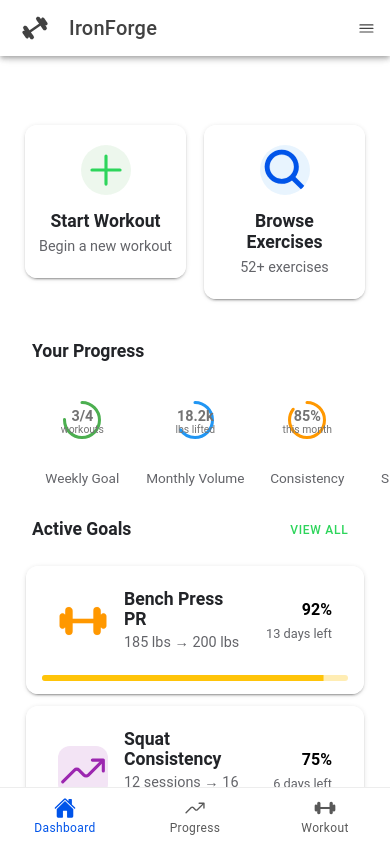
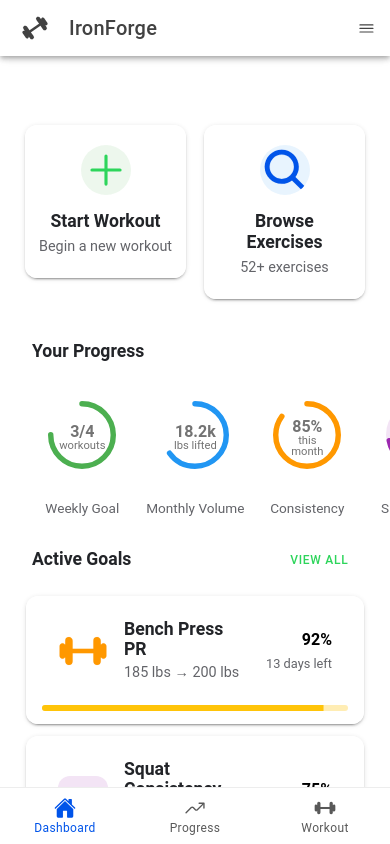
Before and after one commit to brentmaggard/ironforge-ionic, a React (Vite) app: page /dashboard in a window 390 px wide. Built offline with nearby package versions, Linux system fonts and the light colour scheme.

Commit message:
Update Dashboard styles: manual CSS improvements, layout tweaks, and bug fixes

```diff
--- a/src/pages/Dashboard.css
+++ b/src/pages/Dashboard.css
@@ -111,7 +111,7 @@
 
 .progress-content {
   position: absolute;
-  top: 35%;
+  top: 50%;
   left: 50%;
   transform: translate(-50%, -50%);
   text-align: center;
@@ -255,19 +255,6 @@
 
 /* Responsive adjustments for mobile */
 @media (max-width: 768px) {
-  .progress-item .circular-progress {
-    width: 70px;
-    height: 70px;
-  }
-
-  .progress-value {
-    font-size: 0.9rem;
-  }
-
-  .progress-label {
-    font-size: 0.65rem;
-  }
-
   .action-card-content {
     padding: 20px 12px;
   }
--- a/src/pages/Dashboard.tsx
+++ b/src/pages/Dashboard.tsx
@@ -169,11 +169,11 @@ const Dashboard: React.FC = () => {
                         trailColor: `${item.color}20`
                       })}
                     />
+                    <div className="progress-content">
+                      <IonText className="progress-value">{item.value}</IonText>
+                      <IonText className="progress-label">{item.label}</IonText>
+                    </div>
                   </IonCardContent>
-                  <div className="progress-content">
-                    <IonText className="progress-value">{item.value}</IonText>
-                    <IonText className="progress-label">{item.label}</IonText>
-                  </div>
                   <IonText className="progress-title">
                     <p>{item.title}</p>
                   </IonText>
```
Also changed, not shown: .prompts/feature_builder.md (added), .prompts/planner.md (added), .prompts/router_sentinel.md (added), .prompts/state_data_architect.md (added), .prompts/testing_engineer.md (added), 2 other files (tests, documents, lock files or other folders).
